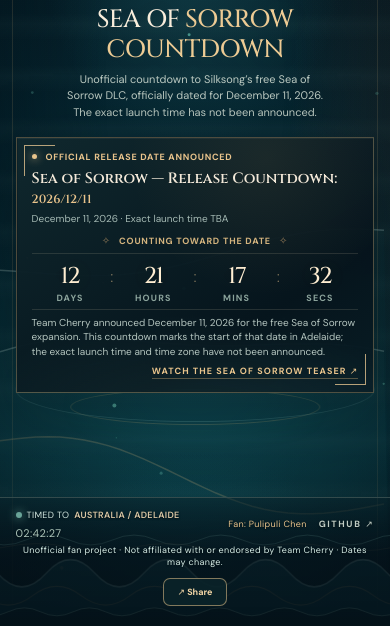
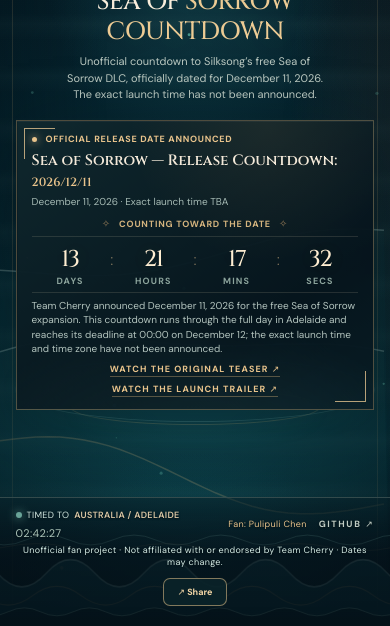
Before and after one commit to pulipulichen/silksong-dlc-countdown, a website built with Vite: page index.html in a window 390 px wide. Shown: the part 218-844 px from the top of the page. Built offline with nearby package versions, Linux system fonts and the light colour scheme.

Commit message:
feat: add official Sea of Sorrow trailers
Co-authored-by: OpenAI Coding Assistant GPT-6.2 <noreply@openai.com>

```diff
--- a/index.html
+++ b/index.html
@@ -150,15 +150,19 @@
             <time id="dlc-release-time" class="release-time" hidden></time>
           </p>
           <p class="status" data-status="dlc">COUNTING TOWARD THE DATE</p>
-          <div class="timer" data-timer="dlc" role="group" aria-describedby="dlc-date-note" aria-label="Countdown to December 11, 2026 in Adelaide; exact launch time not announced">
+          <div class="timer" data-timer="dlc" role="group" aria-describedby="dlc-date-note" aria-label="Countdown through December 11, 2026; deadline December 12 at 00:00 Adelaide time">
             <div class="unit"><span data-unit="days" class="digit">00</span><span class="unit-label" data-i18n="days">DAYS</span></div><b>:</b>
             <div class="unit"><span data-unit="hours" class="digit">00</span><span class="unit-label" data-i18n="hours">HOURS</span></div><b>:</b>
             <div class="unit"><span data-unit="minutes" class="digit">00</span><span class="unit-label" data-i18n="minutes">MINS</span></div><b>:</b>
             <div class="unit"><span data-unit="seconds" class="digit">00</span><span class="unit-label" data-i18n="seconds">SECS</span></div>
           </div>
           <p class="overdue-since" data-i18n="overdueSince" hidden>Since December 12, 2026, at 00:00 · Adelaide time</p>
-          <p class="card-description" data-i18n="dlcDescription" data-i18n-overdue="overdueDescription">Team Cherry announced December 11, 2026 for the free Sea of Sorrow expansion. This countdown marks the start of that date in Adelaide; the exact launch time and time zone have not been announced.</p>
-          <a class="reference" href="https://youtu.be/qDFEeeLy6ws" target="_blank" rel="noopener noreferrer" data-i18n="teaser" data-i18n-overdue="overdueTeaser">WATCH THE DLC TEASER ↗</a>
+          <p class="card-description" data-i18n="dlcDescription" data-i18n-overdue="overdueDescription">Team Cherry announced December 11, 2026 for the free Sea of Sorrow expansion. This countdown runs through the full day in Adelaide and reaches its deadline at 00:00 on December 12; the exact launch time and time zone have not been announced.</p>
+          <div class="reference-links">
+            <a class="reference" href="https://www.youtube.com/watch?v=qDFEeeLy6ws" target="_blank" rel="noopener noreferrer" data-i18n="teaser">WATCH THE ORIGINAL TEASER ↗</a>
+            <a class="reference" href="https://www.youtube.com/watch?v=7hj4g173FhM" target="_blank" rel="noopener noreferrer" data-i18n="launchTrailer">WATCH THE LAUNCH TRAILER ↗</a>
+            <a class="reference" data-announcement-link data-release-only data-i18n="releasedAnnouncement" hidden>READ THE FULL ANNOUNCEMENT ↗</a>
+          </div>
         </section>
       </div>
       </div>
--- a/src/i18n.ts
+++ b/src/i18n.ts
@@ -13,8 +13,9 @@ export const texts = {
     dlcKicker: "OFFICIAL RELEASE DATE ANNOUNCED",
     dlcTitle: "Sea of Sorrow — Release Countdown",
     dlcDateNote: "December 11, 2026 · Exact launch time TBA",
-    dlcDescription: "Team Cherry announced December 11, 2026 for the free Sea of Sorrow expansion. This countdown marks the start of that date in Adelaide; the exact launch time and time zone have not been announced.",
-    teaser: "WATCH THE SEA OF SORROW TEASER ↗",
+    dlcDescription: "Team Cherry announced December 11, 2026 for the free Sea of Sorrow expansion. This countdown runs through the full day in Adelaide and reaches its deadline at 00:00 on December 12; the exact launch time and time zone have not been announced.",
+    teaser: "WATCH THE ORIGINAL TEASER ↗",
+    launchTrailer: "WATCH THE LAUNCH TRAILER ↗",
     releasedHeroEnd: "DLC Is Here",
     releasedIntro: "The wait is over! Sea of Sorrow is here—dive in and celebrate.",
     releasedKicker: "THE WAIT IS OVER",
@@ -38,7 +39,6 @@ export const texts = {
     overdueStatus: "Time elapsed since the announced release date passed",
     overdueSince: "Since December 12, 2026, at 00:00 · Adelaide time",
     overdueDescription: "The announced December 11 release date has passed, but this fan site has not been updated to mark the DLC as released. The exact launch time was not announced.",
-    overdueTeaser: "REWATCH THE SEA OF SORROW TEASER ↗",
     overduePageTitle: "Sea of Sorrow DLC Still Unreleased — Hollow Knight: Silksong",
     overdueAria: "Time elapsed since December 12, 2026, 00:00 Adelaide time, after the announced December 11 release date",
     overdueArtAlt: "An ivory theatrical mask with a rainbow afro wig and a round red clown nose",
@@ -51,7 +51,7 @@ export const texts = {
     timeLabel: "TIMED TO",
     disclaimer: "Unofficial fan project · Not affiliated with or endorsed by Team Cherry · Dates may change.",
     pageTitle: "Sea of Sorrow Countdown — Hollow Knight: Silksong",
-    dlcAria: "Countdown to December 11, 2026 in Adelaide; exact launch time not announced",
+    dlcAria: "Countdown through December 11, 2026; deadline is December 12, 00:00 Adelaide time. Exact launch time not announced.",
   },
   "zh-TW": {
     fan: "非官方粉絲製作",
@@ -65,8 +65,9 @@ export const texts = {
     dlcKicker: "官方已公布發售日期",
     dlcTitle: "悲愴之海 — 發售倒數",
     dlcDateNote: "2026/12/11 · 具體開放時間尚未公布",
-    dlcDescription: "Team Cherry 已公布免費擴充內容《悲愴之海》將於 2026 年 12 月 11 日推出。本倒數以阿德雷德時間當天 00:00 作為日期起點；官方尚未公布具體開放時間與時區。",
-    teaser: "觀看《悲愴之海》預告 ↗",
+    dlcDescription: "Team Cherry 已公布免費擴充內容《悲愴之海》將於 2026 年 12 月 11 日推出。本倒數會完整涵蓋阿德雷德時間 12 月 11 日，並於 12 月 12 日 00:00 到期；官方尚未公布具體開放時間與時區。",
+    teaser: "觀看首支預告 ↗",
+    launchTrailer: "觀看發售預告 ↗",
     releasedHeroEnd: "DLC 已經發售！",
     releasedIntro: "等待結束！《悲愴之海》已經到來，一起揚帆慶祝！",
     releasedKicker: "等待終於結束",
@@ -90,7 +91,6 @@ export const texts = {
     overdueStatus: "距離官方公布的發售日期已過了",
     overdueSince: "自 2026/12/12 00:00 起累計 · 阿德雷德時間",
     overdueDescription: "官方公布的 12 月 11 日發售日期已經過去，但本站尚未將 DLC 標記為已開放。官方並未公布具體開放時間。",
-    overdueTeaser: "重看《悲愴之海》預告 ↗",
     overduePageTitle: "悲愴之海 DLC 逾時計時 — 絲綢之歌",
     overdueAria: "自阿德雷德時間 2026 年 12 月 12 日 00:00 起，官方公布的 12 月 11 日發售日期已過的經過時間",
     overdueArtAlt: "戴著彩虹爆炸頭與紅色圓球鼻子的米白色戲劇面具",
@@ -103,7 +103,7 @@ export const texts = {
     timeLabel: "倒數時區",
     disclaimer: "非官方粉絲網站 · 與 Team Cherry 無關，亦未獲官方認可 · 日期可能變動。",
     pageTitle: "悲愴之海 DLC 倒數 — 空洞騎士：絲綢之歌",
-    dlcAria: "倒數至阿德雷德時間 2026 年 12 月 11 日；具體開放時間尚未公布",
+    dlcAria: "倒數涵蓋阿德雷德時間 2026 年 12 月 11 日全天，並於 12 月 12 日 00:00 截止；具體開放時間尚未公布",
   },
   "zh-CN": {
     fan: "非官方粉丝制作",
@@ -117,8 +117,9 @@ export const texts = {
     dlcKicker: "官方已公布发售日期",
     dlcTitle: "悲恸之海 — 发售倒计时",
     dlcDateNote: "2026/12/11 · 具体开放时间尚未公布",
-    dlcDescription: "Team Cherry 已公布免费扩展内容《悲恸之海》将于 2026 年 12 月 11 日推出。本倒计时以阿德莱德时间当天 00:00 作为日期起点；官方尚未公布具体开放时间与时区。",
-    teaser: "观看《悲恸之海》预告 ↗",
+    dlcDescription: "Team Cherry 已公布免费扩展内容《悲恸之海》将于 2026 年 12 月 11 日推出。本倒计时会完整涵盖阿德莱德时间 12 月 11 日，并于 12 月 12 日 00:00 截止；官方尚未公布具体开放时间与时区。",
+    teaser: "观看首支预告 ↗",
+    launchTrailer: "观看发售预告 ↗",
     releasedHeroEnd: "DLC 已经发售！",
     releasedIntro: "等待结束！《悲恸之海》已经到来，一起扬帆庆祝！",
     releasedKicker: "等待终于结束",
@@ -142,7 +143,6 @@ export const texts = {
     overdueStatus: "距离官方公布的发售日期已经过去了",
     overdueSince: "自 2026/12/12 00:00 起累计 · 阿德莱德时间",
     overdueDescription: "官方公布的 12 月 11 日发售日期已经过去，但本站尚未将 DLC 标记为已开放。官方并未公布具体开放时间。",
-    overdueTeaser: "重看《悲恸之海》预告 ↗",
     overduePageTitle: "悲恸之海 DLC 超时计时 — 丝之歌",
     overdueAria: "自阿德莱德时间 2026 年 12 月 12 日 00:00 起，官方公布的 12 月 11 日发售日期已过的经过时间",
     overdueArtAlt: "戴着彩虹爆炸头与红色圆球鼻子的米白色戏剧面具",
@@ -155,7 +155,7 @@ export const texts = {
     timeLabel: "倒计时时区",
     disclaimer: "非官方粉丝网站 · 与 Team Cherry 无关，也未获得官方认可 · 日期可能变动。",
     pageTitle: "悲恸之海 DLC 倒计时 — 空洞骑士：丝之歌",
-    dlcAria: "倒计时至阿德莱德时间 2026 年 12 月 11 日；具体开放时间尚未公布",
+    dlcAria: "倒计时涵盖阿德莱德时间 2026 年 12 月 11 日全天，并于 12 月 12 日 00:00 截止；具体开放时间尚未公布",
   },
   ja: {
     fan: "非公式ファンサイト",
@@ -169,8 +169,9 @@ export const texts = {
     dlcKicker: "配信日が発表されました",
     dlcTitle: "Sea of Sorrow — 配信カウントダウン",
     dlcDateNote: "2026年12月11日 · 配信時刻は未発表",
-    dlcDescription: "Team Cherry は無料拡張コンテンツ「Sea of Sorrow」の配信日を2026年12月11日と発表しました。このカウントダウンはアデレード時間の当日00:00を日付の区切りとして使用します。具体的な配信時刻とタイムゾーンは未発表です。",
-    teaser: "「Sea of Sorrow」予告編を見る ↗",
+    dlcDescription: "Team Cherry は無料拡張コンテンツ「Sea of Sorrow」の配信日を2026年12月11日と発表しました。このカウントダウンはアデレード時間の12月11日を丸一日カバーし、12月12日00:00に期限を迎えます。具体的な配信時刻とタイムゾーンは未発表です。",
+    teaser: "最初のティーザーを見る ↗",
+    launchTrailer: "ローンチトレーラーを見る ↗",
     releasedHeroEnd: "DLC 配信開始！",
     releasedIntro: "ついに「Sea of Sorrow」が配信開始！歓喜の海へ漕ぎ出そう。",
     releasedKicker: "ついに、この時が来た",
@@ -194,7 +195,6 @@ export const texts = {
     overdueStatus: "発表された配信日を過ぎてからの経過時間",
     overdueSince: "2026年12月12日 00:00 から計測 · アデレード時間",
     overdueDescription: "発表された12月11日の配信日を過ぎましたが、このファンサイトではまだDLCを配信済みにしていません。具体的な配信時刻は発表されていません。",
-    overdueTeaser: "「Sea of Sorrow」予告編をもう一度見る ↗",
     overduePageTitle: "Sea of Sorrow DLC 未配信 — シルクソング",
     overdueAria: "アデレード時間2026年12月12日00:00からの、発表された12月11日の配信日を過ぎてからの経過時間",
     overdueArtAlt: "虹色のアフロウィッグと赤い丸い鼻をつけたアイボリー色の演劇用マスク",
@@ -207,7 +207,7 @@ export const texts = {
     timeLabel: "基準時刻",
     disclaimer: "非公式ファンサイト · Team Cherry とは無関係で、公認されていません · 日付は変更される場合があります。",
     pageTitle: "Sea of Sorrow DLC カウントダウン — ホロウナイト：シルクソング",
-    dlcAria: "アデレード時間2026年12月11日までのカウントダウン。具体的な配信時刻は未発表です",
+    dlcAria: "アデレード時間2026年12月11日を丸一日カウントダウンし、12月12日00:00に期限を迎えます。具体的な配信時刻は未発表です",
   },
 } as const;
 
--- a/src/main.ts
+++ b/src/main.ts
@@ -47,9 +47,9 @@ export function adelaideMidnight(year: number, month: number, day: number): numb
   return current;
 }
 
-const dlcTarget = adelaideMidnight(2026, 12, 11);
-// If the announced December 11 release date passes without a release, start the overdue state on December 12.
-const overdueStartsAt = adelaideMidnight(2026, 12, 12);
+const dlcTarget = adelaideMidnight(2026, 12, 12);
+// Count through the full December 11 release date; overdue begins at the same Adelaide-midnight deadline.
+const overdueStartsAt = dlcTarget;
 const overdueArt = document.querySelector<HTMLElement>(".overdue-art");
 const overdueSince = document.querySelector<HTMLElement>(".overdue-since");
 
@@ -98,13 +98,12 @@ const releasedTextKeys: Partial<Record<TextKey, TextKey>> = {
   dlcTitle: "releasedTitle",
   dlcDateNote: releasedAt === null ? "releasedDateUnknown" : "releasedDateNote",
   dlcDescription: "releasedDescription",
-  teaser: "releasedAnnouncement",
   timeLabel: "releasedTimeLabel",
   disclaimer: "releasedDisclaimer",
 };
 
 const releaseTime = document.querySelector<HTMLTimeElement>("#dlc-release-time");
-const dlcReference = document.querySelector<HTMLAnchorElement>('[data-card="dlc"] .reference');
+const dlcReference = document.querySelector<HTMLAnchorElement>('[data-card="dlc"] [data-announcement-link]');
 document.documentElement.dataset.dlcReleased = String(simulationSettings.dlcReleased);
 document.querySelectorAll<HTMLElement>("[data-release-only]").forEach((element) => {
   element.hidden = !simulationSettings.dlcReleased;
--- a/src/style.css
+++ b/src/style.css
@@ -119,7 +119,8 @@ html[lang^="zh"] .brand-name, html[lang="ja"] .brand-name { letter-spacing: .06e
 .status::before,.status::after { content: "✧"; font-size: 10px; color: #997f59; }
 .card[data-expired="true"] .status { color: #f1d390; }
 .card-description { margin: clamp(13px,2vh,23px) 0 0; color: #b4c5bf; font-size: clamp(11px,.92vw,13px); line-height: 1.65; min-height: 3.25em; }
-.reference { display: inline-block; align-self: flex-end; text-align: right; margin-top: clamp(8px,1.55vh,16px); padding-bottom: 3px; border-bottom: 1px solid rgba(233,190,127,.34); color: var(--gold); text-decoration: none; letter-spacing: .12em; font-size: clamp(9px,.78vw,11px); font-weight: 700; }
+.reference-links { display: flex; flex-wrap: wrap; justify-content: flex-end; align-items: center; gap: 8px 20px; margin-top: clamp(8px,1.55vh,16px); }
+.reference { display: inline-block; text-align: right; padding-bottom: 3px; border-bottom: 1px solid rgba(233,190,127,.34); color: var(--gold); text-decoration: none; letter-spacing: .12em; font-size: clamp(9px,.78vw,11px); font-weight: 700; }
 .reference:hover { color: #fff7e9; border-bottom-color: currentColor; }
 
 .footer { position: relative; z-index: 1; display: grid; grid-template-columns: 1fr auto 1fr; gap: 12px; align-items: center; margin-top: 8px; padding-top: 12px; color: #d5ebe4; font-size: clamp(9px,.73vw,11px); letter-spacing: .035em; text-shadow: 0 1px 2px rgba(2,10,14,.8); }
@@ -184,7 +185,8 @@ html[lang^="zh"] .brand-name, html[lang="ja"] .brand-name { letter-spacing: .06e
   .unit-label { margin-top: 2px; font-size: 9px; letter-spacing: .13em; }
   .status { margin-top: clamp(6px,1.1vh,12px); font-size: 9px; letter-spacing: .09em; }
   .card-description { margin-top: 6px; min-height: 0; font-size: 10px; line-height: 1.45; }
-  .reference { margin-top: 6px; font-size: 9px; padding-bottom: 1px; }
+  .reference-links { justify-content: center; gap: 6px 14px; margin-top: 6px; }
+  .reference { font-size: 9px; padding-bottom: 1px; }
   .footer { grid-template-columns: minmax(0,1fr) minmax(0,auto); gap: 4px 8px; }
   .footer p { grid-column: 1 / -1; grid-row: 2; font-size: 9px; }
   .footer-credit { grid-column: 2; grid-row: 1; font-size: 9px; }
@@ -208,7 +210,8 @@ html[lang^="zh"] .brand-name, html[lang="ja"] .brand-name { letter-spacing: .06e
   .unit-label { font-size: 8px; margin-top: 0; }
   .status { margin-top: 3px; font-size: 8px; }
   .card-description { margin-top: 3px; font-size: 9px; line-height: 1.25; }
-  .reference { margin-top: 3px; font-size: 8px; }
+  .reference-links { gap: 4px 10px; margin-top: 3px; }
+  .reference { font-size: 8px; }
 }
 @media (max-width: 390px) {
   .brand-name { font-size: 11px; letter-spacing: .08em; }
@@ -228,7 +231,7 @@ html[lang^="zh"] .brand-name, html[lang="ja"] .brand-name { letter-spacing: .06e
   .unit-label { margin-top: 3px; }
   .status { margin-top: 8px; }
   .card-description { margin-top: 6px; line-height: 1.35; }
-  .reference { margin-top: 5px; }
+  .reference-links { margin-top: 5px; }
 }
 @media (orientation: landscape) and (max-width: 800px) and (max-height: 520px) {
   .page { padding: 7px 15px; }
@@ -247,7 +250,7 @@ html[lang^="zh"] .brand-name, html[lang="ja"] .brand-name { letter-spacing: .06e
   .main { gap: 4px; }
   .card { padding: 5px 10px; }
   .card-description { font-size: 8px; }
-  .reference { margin-top: 2px; }
+  .reference-links { margin-top: 2px; }
   .timezone time { display: none; }
 }
 
```
Also changed, not shown: changelog/CHANGELOG-2026.11.23.md (+2 -0 lines), docs/en_us/configuration.md (+2 -2 lines), docs/zh_tw/configuration.md (+2 -2 lines), README.md, README_zh_tw.md.
